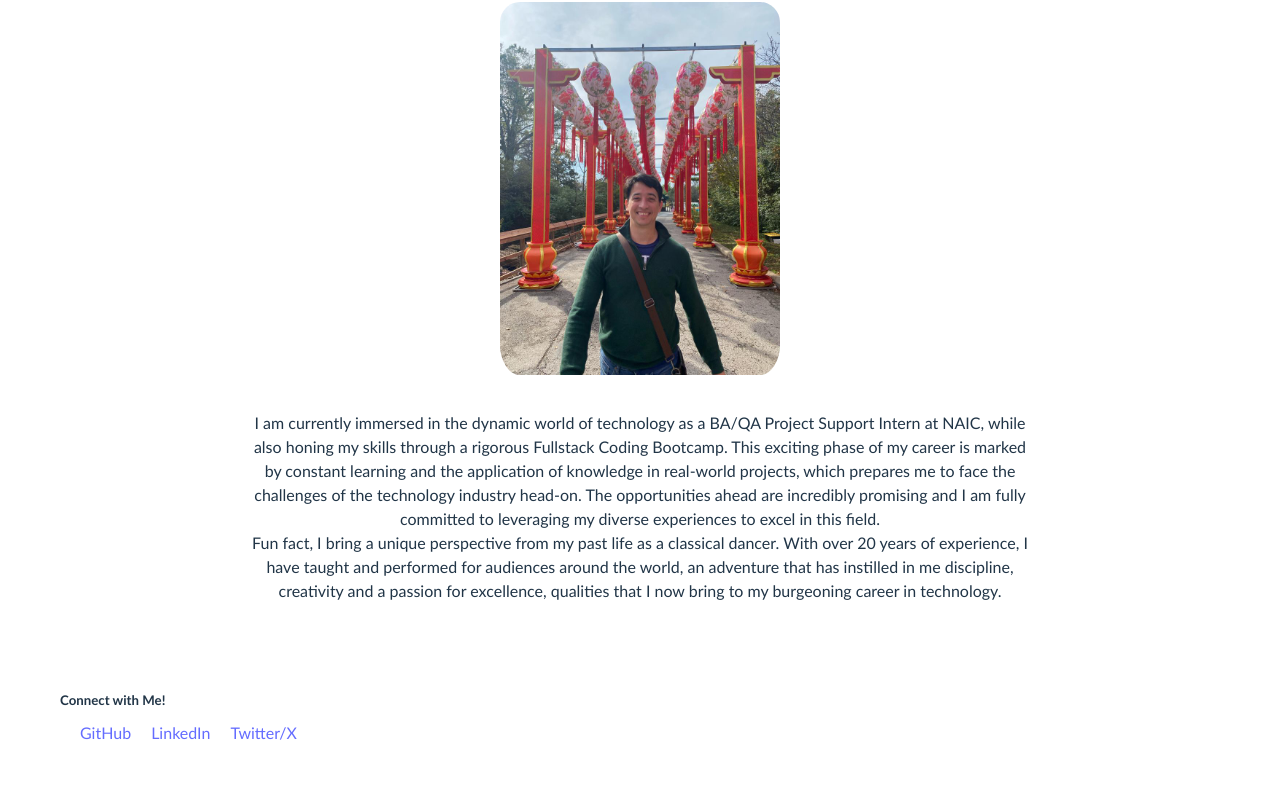
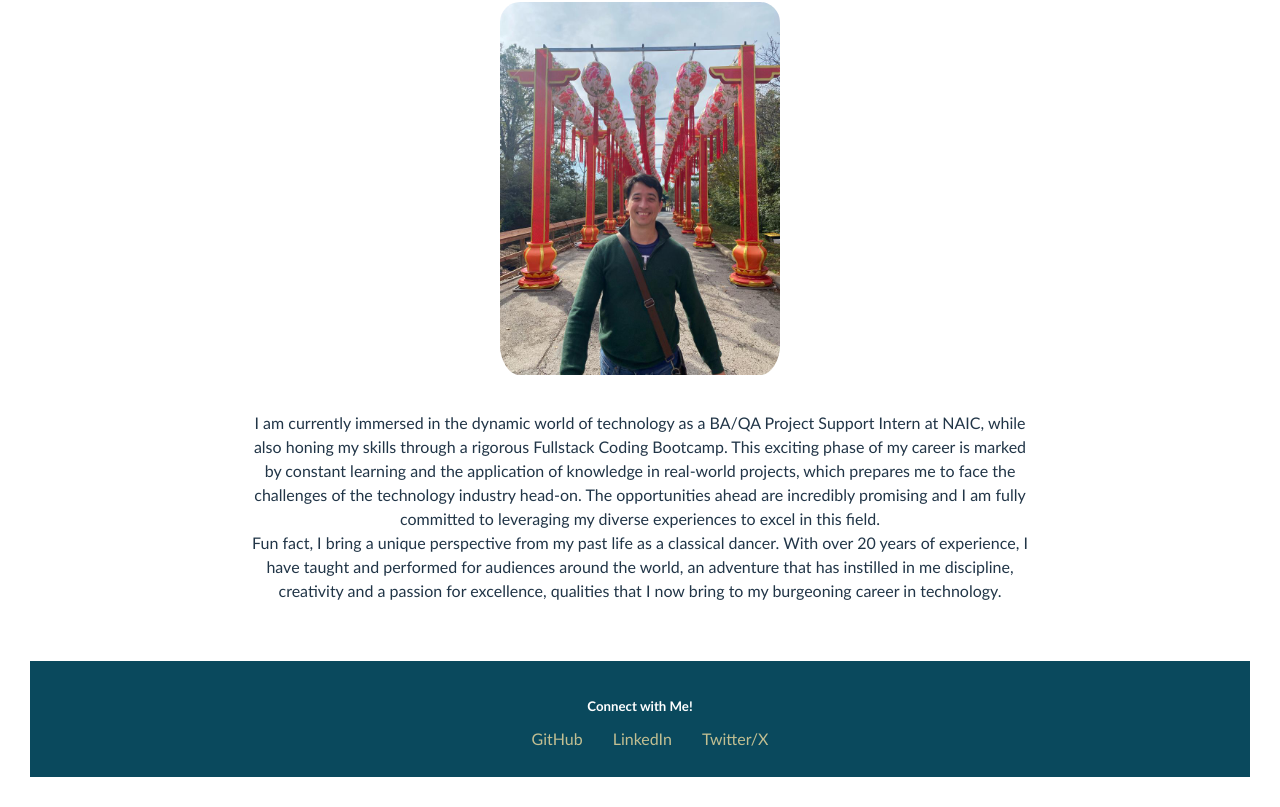
Before and after one commit to elchinatalpf/react-portfolio, a React (Vite) app: page / in a window 1280 px wide. Shown: the part 240-1047 px from the top of the page. Built offline with nearby package versions, Linux system fonts and the light colour scheme; no server answers.

Commit message:
added style for each component

```diff
--- a/src/App.jsx
+++ b/src/App.jsx
@@ -2,7 +2,7 @@ import './App.css'
 import { Outlet } from 'react-router-dom';
 
 import Header from './components/header/Header';
-import Footer from './components/Footer';
+import Footer from './components/footer/Footer';
 
 
 function App() {
--- a/src/components/Footer.jsx
+++ b/src/components/footer/Footer.jsx
@@ -1,18 +1,20 @@
+import './footer.css';
+
 export default function Footer() {
   return (
-    <footer>
+    <footer className="footer">
       <div>
         <h5>Connect with Me!</h5>
         <a href="https://github.com/elchinatalpf" target="_blank"
-        rel="noopener noreferrer" className="text-white me-3">
+        rel="noopener noreferrer" className="footer-link">
           <i className="fab fa-github"></i> GitHub
         </a>
         <a href="https://www.linkedin.com/public-profile/settings?trk=d_flagship3_profile_self_view_public_profile"
-        target="_blank" rel="noopener noreferrer" className="text-white me-3">
+        target="_blank" rel="noopener noreferrer" className="footer-link">
         LinkedIn
         </a>
         <a href="https://twitter.com/elchinatalpf" target="_blank"
-        rel="noopener noreferrer" className="text-white me-3">
+        rel="noopener noreferrer" className="footer-link">
         Twitter/X
         </a>
       </div>
--- /dev/null
+++ b/src/components/footer/footer.css
@@ -0,0 +1,19 @@
+.footer {
+    background-color: rgb(10, 73, 93);
+    color: white;
+    text-align: center;
+    padding: 1rem;
+    /* position:static; */
+    width: 100%;
+    bottom: 0;
+}
+
+.footer-link {
+    color: #c2bf92;
+    text-decoration: none;
+    margin: 0 5px;
+}
+
+.footer-link:hover {
+    text-decoration: underline;
+}
--- a/src/components/header/header.css
+++ b/src/components/header/header.css
@@ -5,6 +5,14 @@
     background-color: rgb(2, 39, 77);
     color: white;
     padding: 0.5rem 1rem;
+    box-shadow: 0 2px 5px rgba(3, 234, 238, 0.2);
+}
+
+.header-container {
+    width: 100%;
+    margin: 0 auto;
+    justify-content: space-between;
+    align-items: center;
 }
 
 .header-title {
@@ -34,4 +42,5 @@
   .nav-link:hover,
   .nav-link.active {
     background-color: rgba(255, 255, 255, 0.2);
+    text-decoration: underline;
   }
--- a/src/components/Project.jsx
+++ b/src/components/project/Project.jsx
@@ -1,3 +1,5 @@
+import './project.css';
+
 export default function Project({ title, imageSrc, imageAtl, projectLink, repoLink, children }) {
   return (
     <section className="card">
--- /dev/null
+++ b/src/components/project/project.css
@@ -0,0 +1,3 @@
+.card {
+
+}
--- a/src/pages/portfolio/Portfolio.jsx
+++ b/src/pages/portfolio/Portfolio.jsx
@@ -1,6 +1,6 @@
 import React from 'react';
-import Project from '../../components/Project';
-import projects from '../../components/projects/projectsData';
+import Project from '../../components/project/Project';
+import projects from '../../components/projects_js/projectsData';
 
 export default function Portfolio() {
   return (
```
Also changed, not shown: src/components/projects_js/projectsData.js (renamed from src/components/projects/projectsData.js).
